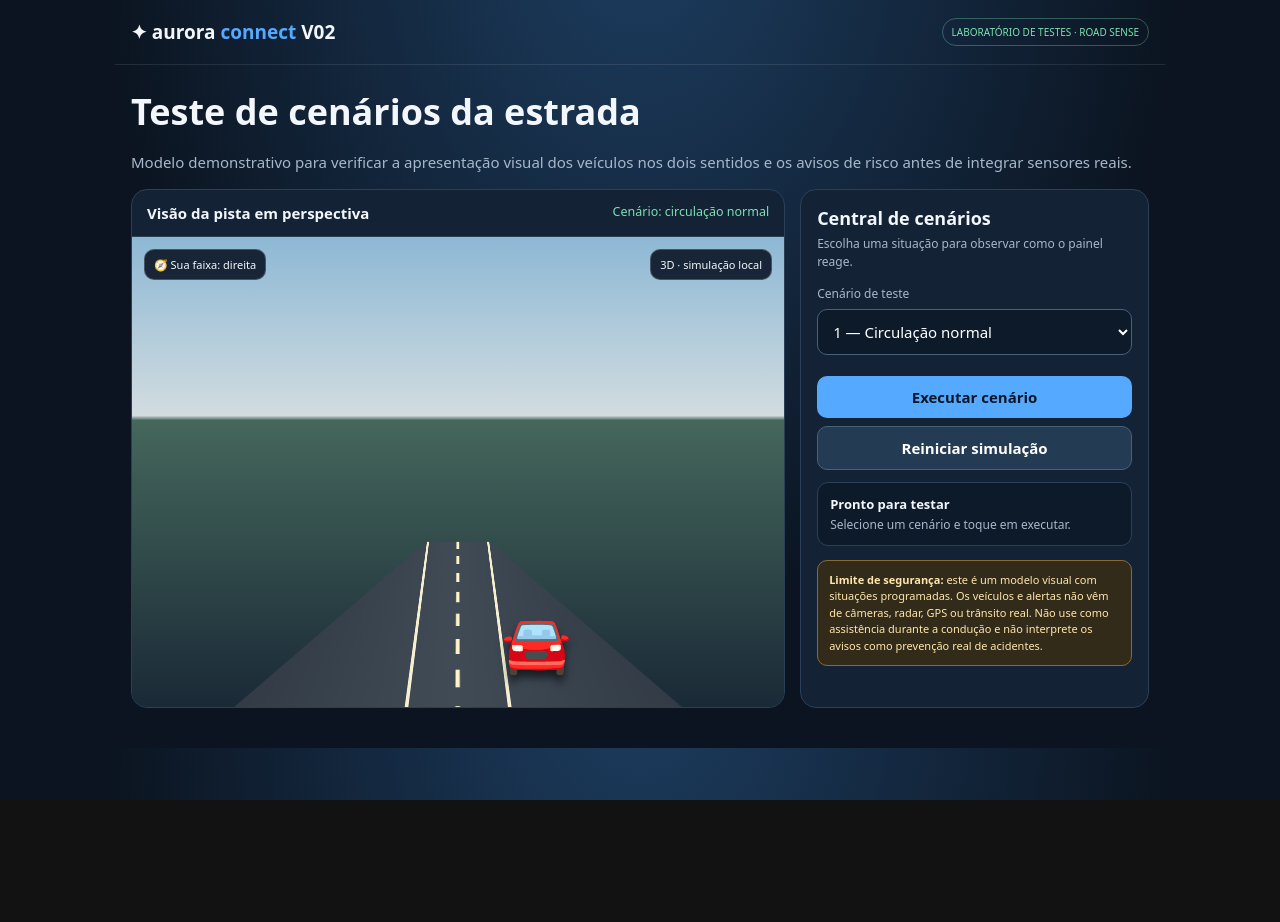
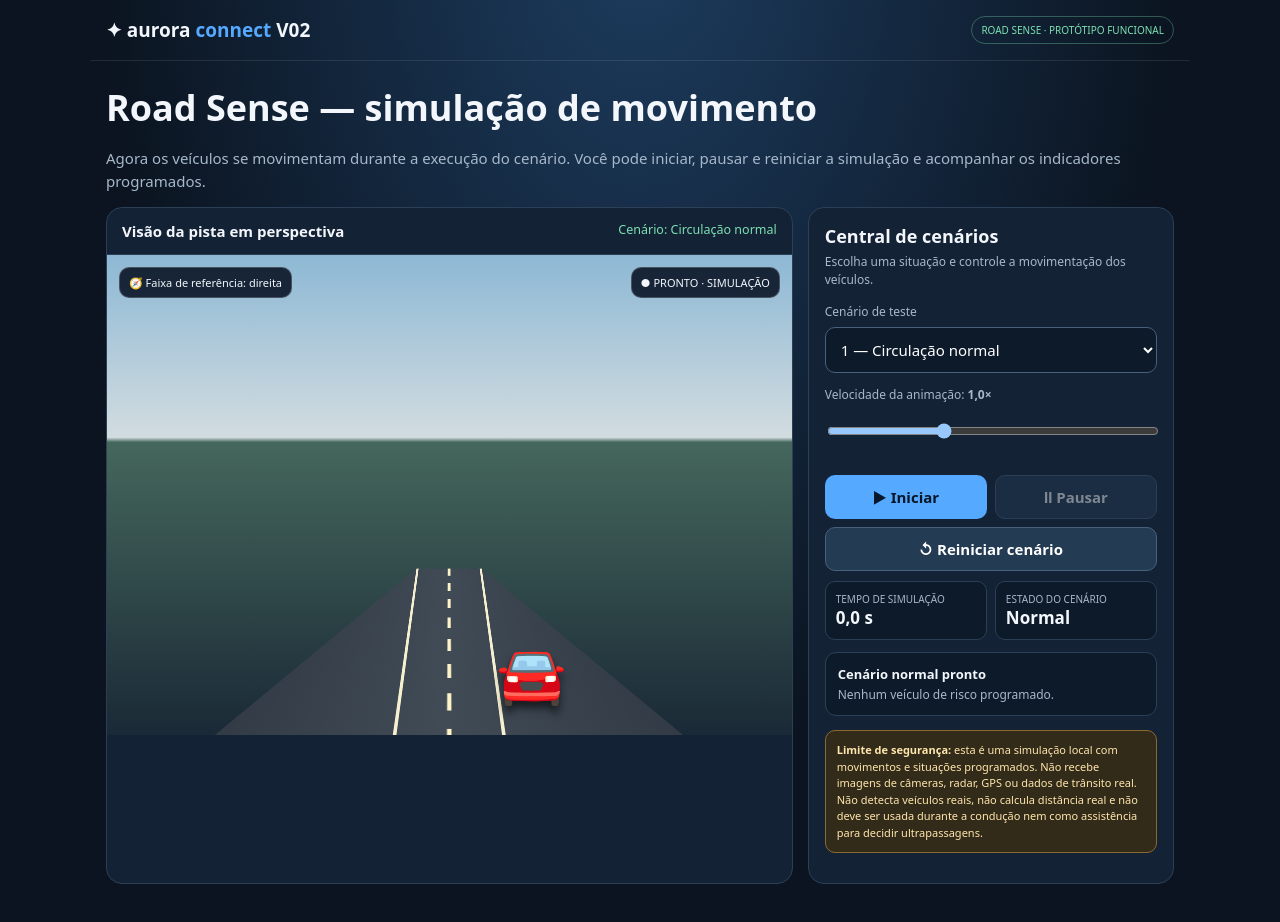
Before and after one commit to alecbomfim-png/Aurora-Connect-v02, a plain HTML site: page projeto/aurora-connect-v02/laboratorio-testes-road-sense.html in a window 1280 px wide. Before the commit the page ends 800 px from the top, so only its background shows below. Drawn offline with Linux system fonts and the light colour scheme.

Commit message:
Implementa movimentação e controles da simulação Road Sense

```diff
--- a/projeto/aurora-connect-v02/laboratorio-testes-road-sense.html
+++ b/projeto/aurora-connect-v02/laboratorio-testes-road-sense.html
@@ -4,53 +4,94 @@
 <meta charset="utf-8">
 <meta name="viewport" content="width=device-width,initial-scale=1">
 <meta name="theme-color" content="#101a27">
-<title>Aurora Connect V02 — Laboratório de Testes Road Sense</title>
+<title>Aurora Connect V02 — Road Sense funcional (simulação)</title>
 <style>
 :root{color-scheme:dark;--bg:#0b1420;--panel:#142235;--line:#2b4057;--blue:#55a9ff;--mint:#7ce0b1;--amber:#ffd16b;--red:#ff7777;--white:#f3f7fc;--muted:#a7b8ca}
 *{box-sizing:border-box}body{margin:0;background:radial-gradient(ellipse at 50% -10%,#1d3d60 0,#0b1420 60%);color:var(--white);font:15px system-ui,-apple-system,sans-serif}
-header,main{max-width:1050px;margin:auto}header{padding:18px 16px;border-bottom:1px solid #ffffff18;display:flex;justify-content:space-between;gap:12px;align-items:center}.brand{font-size:19px;font-weight:800}.brand span{color:var(--blue)}.tag{font-size:10px;color:var(--mint);border:1px solid #7ce0b155;border-radius:30px;padding:6px 9px}
-main{padding:22px 16px 40px}h1{font-size:clamp(25px,4vw,36px);margin:0 0 7px}p{color:var(--muted);line-height:1.5}.layout{display:grid;grid-template-columns:minmax(0,1.5fr) minmax(260px,.8fr);gap:15px}.stage,.panel{background:#142235;border:1px solid var(--line);border-radius:16px;overflow:hidden}.stage-head{padding:13px 15px;display:flex;justify-content:space-between;gap:8px;border-bottom:1px solid var(--line);font-weight:700}.stage-head small{color:var(--mint);font-weight:500}.scene{height:470px;position:relative;overflow:hidden;background:linear-gradient(#8db8d4 0%,#d2dce0 38%,#45675c 39%,#1a2936 100%)}
+header,main{max-width:1100px;margin:auto}header{padding:16px;border-bottom:1px solid #ffffff18;display:flex;justify-content:space-between;gap:12px;align-items:center}.brand{font-size:19px;font-weight:800}.brand span{color:var(--blue)}.tag{font-size:10px;color:var(--mint);border:1px solid #7ce0b155;border-radius:30px;padding:6px 9px}
+main{padding:22px 16px 40px}h1{font-size:clamp(25px,4vw,36px);margin:0 0 7px}p{color:var(--muted);line-height:1.5}.layout{display:grid;grid-template-columns:minmax(0,1.5fr) minmax(270px,.8fr);gap:15px}.stage,.panel{background:#142235;border:1px solid var(--line);border-radius:16px;overflow:hidden}.stage-head{padding:13px 15px;display:flex;justify-content:space-between;gap:8px;border-bottom:1px solid var(--line);font-weight:700}.stage-head small{color:var(--mint);font-weight:500}.scene{height:480px;position:relative;overflow:hidden;background:linear-gradient(#8db8d4 0%,#d2dce0 38%,#45675c 39%,#1a2936 100%)}
 .road{position:absolute;left:50%;bottom:-8%;width:82%;height:92%;transform:translateX(-50%) perspective(230px) rotateX(28deg);transform-origin:bottom;background:linear-gradient(90deg,#303944,#414b56 49%,#303944);clip-path:polygon(39% 0,61% 0,100% 100%,0 100%)}
 .road:before,.road:after{content:"";position:absolute;top:0;bottom:0;width:4px;background:#f6f0d0}.road:before{left:39%}.road:after{right:39%}.center{position:absolute;top:0;bottom:0;left:50%;width:5px;background:repeating-linear-gradient(to bottom,#fff3c8 0 28px,transparent 28px 55px);transform:translateX(-50%)}
-.car{position:absolute;z-index:3;font-size:clamp(32px,5vw,48px);transform:translateX(-50%);filter:drop-shadow(0 7px 4px #0009);transition:all .5s}.ego{left:62%;bottom:28px;font-size:56px}.opposite{left:39%;top:30%;opacity:0}.lead{left:62%;top:25%;opacity:0}.hud{position:absolute;z-index:5;top:12px;left:12px;right:12px;display:flex;justify-content:space-between;gap:8px;flex-wrap:wrap}.pill{background:#0b1728e8;border:1px solid #ffffff35;padding:7px 9px;border-radius:10px;font-size:11px}
-.alert{display:none;position:absolute;z-index:6;left:50%;top:51%;transform:translate(-50%,-50%);width:min(88%,340px);padding:14px;text-align:center;border-radius:13px;background:#411e22ed;border:1px solid var(--red);box-shadow:0 8px 30px #0009}.alert.show{display:block}.alert strong{display:block}.alert small{color:#ffd5d5}
-.panel{padding:16px}.panel h2{margin:0 0 5px;font-size:18px}.panel p{font-size:12px;margin:0 0 14px}.field{margin:13px 0}.field label{display:block;font-size:12px;color:var(--muted);margin-bottom:7px}select,button{width:100%;padding:11px;border-radius:10px;font:inherit}select{background:#0d1a2a;color:white;border:1px solid #45617d}button{border:0;background:var(--blue);color:#071729;font-weight:750;cursor:pointer;margin-top:8px}button.secondary{background:#243b54;color:white;border:1px solid #45617d}button:focus-visible,select:focus-visible{outline:3px solid white;outline-offset:2px}.status{padding:12px;border-radius:11px;background:#0d1a2a;border:1px solid var(--line);margin-top:12px}.status b{display:block;font-size:13px}.status span{font-size:12px;color:var(--muted)}.note{font-size:11px!important;color:#ffe6ad!important;background:#332b19;border:1px solid #8a6a31;padding:11px;border-radius:10px;margin-top:14px!important}
-@media(max-width:720px){.layout{grid-template-columns:1fr}.scene{height:410px}.tag{max-width:120px;text-align:center}}
+.car{position:absolute;z-index:3;font-size:clamp(32px,5vw,48px);transform:translateX(-50%);filter:drop-shadow(0 7px 4px #0009);will-change:top,left}.ego{left:62%;bottom:25px;font-size:56px}.opposite{left:39%;top:5%;opacity:0}.lead{left:62%;top:10%;opacity:0}.hud{position:absolute;z-index:5;top:12px;left:12px;right:12px;display:flex;justify-content:space-between;gap:8px;flex-wrap:wrap}.pill{background:#0b1728e8;border:1px solid #ffffff35;padding:7px 9px;border-radius:10px;font-size:11px}
+.alert{display:none;position:absolute;z-index:6;left:50%;top:51%;transform:translate(-50%,-50%);width:min(88%,360px);padding:14px;text-align:center;border-radius:13px;background:#411e22ed;border:1px solid var(--red);box-shadow:0 8px 30px #0009}.alert.show{display:block}.alert strong{display:block}.alert small{color:#ffd5d5}
+.panel{padding:16px}.panel h2{margin:0 0 5px;font-size:18px}.panel p{font-size:12px;margin:0 0 14px}.field{margin:13px 0}.field label{display:block;font-size:12px;color:var(--muted);margin-bottom:7px}select,button,input{width:100%;padding:11px;border-radius:10px;font:inherit}select{background:#0d1a2a;color:white;border:1px solid #45617d}button{border:0;background:var(--blue);color:#071729;font-weight:750;cursor:pointer;margin-top:8px}button.secondary{background:#243b54;color:white;border:1px solid #45617d}button:disabled{opacity:.45;cursor:not-allowed}button:focus-visible,select:focus-visible,input:focus-visible{outline:3px solid white;outline-offset:2px}.controls{display:grid;grid-template-columns:1fr 1fr;gap:8px}.status{padding:12px;border-radius:11px;background:#0d1a2a;border:1px solid var(--line);margin-top:12px}.status b{display:block;font-size:13px}.status span{font-size:12px;color:var(--muted)}.metrics{display:grid;grid-template-columns:1fr 1fr;gap:8px;margin-top:10px}.metric{padding:10px;border-radius:10px;background:#0d1a2a;border:1px solid var(--line)}.metric small{display:block;color:var(--muted);font-size:10px}.metric strong{font-size:17px}.note{font-size:11px!important;color:#ffe6ad!important;background:#332b19;border:1px solid #8a6a31;padding:11px;border-radius:10px;margin-top:14px!important}
+@media(max-width:720px){.layout{grid-template-columns:1fr}.scene{height:410px}.tag{max-width:130px;text-align:center}}
 </style>
 </head>
 <body>
-<header><div class="brand">✦ aurora <span>connect</span> V02</div><div class="tag">LABORATÓRIO DE TESTES · ROAD SENSE</div></header>
+<header><div class="brand">✦ aurora <span>connect</span> V02</div><div class="tag">ROAD SENSE · PROTÓTIPO FUNCIONAL</div></header>
 <main>
-<h1>Teste de cenários da estrada</h1>
-<p>Modelo demonstrativo para verificar a apresentação visual dos veículos nos dois sentidos e os avisos de risco antes de integrar sensores reais.</p>
+<h1>Road Sense — simulação de movimento</h1>
+<p>Agora os veículos se movimentam durante a execução do cenário. Você pode iniciar, pausar e reiniciar a simulação e acompanhar os indicadores programados.</p>
 <div class="layout">
 <section class="stage"><div class="stage-head"><span>Visão da pista em perspectiva</span><small id="sceneName">Cenário: circulação normal</small></div>
-<div class="scene" role="img" aria-label="Simulação visual de uma rodovia com duas faixas e veículos ilustrativos">
+<div class="scene" role="img" aria-label="Simulação de rodovia em perspectiva com veículos animados">
 <div class="road"><div class="center"></div></div>
-<div class="hud"><div class="pill">🧭 Sua faixa: direita</div><div class="pill">3D · simulação local</div></div>
-<div class="car ego">🚘</div><div class="car opposite" id="opposite">🚗</div><div class="car lead" id="lead">🚙</div>
+<div class="hud"><div class="pill">🧭 Faixa de referência: direita</div><div class="pill" id="runState">● PRONTO · SIMULAÇÃO</div></div>
+<div class="car ego" aria-hidden="true">🚘</div><div class="car opposite" id="opposite" aria-hidden="true">🚗</div><div class="car lead" id="lead" aria-hidden="true">🚙</div>
 <div class="alert" id="alert" role="alert"><strong id="alertTitle">⚠ Atenção</strong><small id="alertText">Aviso demonstrativo.</small></div>
 </div></section>
-<aside class="panel"><h2>Central de cenários</h2><p>Escolha uma situação para observar como o painel reage.</p>
-<div class="field"><label for="scenario">Cenário de teste</label><select id="scenario"><option value="normal">1 — Circulação normal</option><option value="opposite">2 — Veículo vindo em sentido contrário</option><option value="overtake">3 — Tentativa de ultrapassagem com veículo oposto</option><option value="lead">4 — Veículo à frente na mesma faixa</option></select></div>
-<button id="run">Executar cenário</button><button class="secondary" id="reset">Reiniciar simulação</button>
-<div class="status" aria-live="polite"><b id="statusTitle">Pronto para testar</b><span id="statusText">Selecione um cenário e toque em executar.</span></div>
-<p class="note"><b>Limite de segurança:</b> este é um modelo visual com situações programadas. Os veículos e alertas não vêm de câmeras, radar, GPS ou trânsito real. Não use como assistência durante a condução e não interprete os avisos como prevenção real de acidentes.</p>
+<aside class="panel"><h2>Central de cenários</h2><p>Escolha uma situação e controle a movimentação dos veículos.</p>
+<div class="field"><label for="scenario">Cenário de teste</label><select id="scenario"><option value="normal">1 — Circulação normal</option><option value="opposite">2 — Veículo em sentido contrário</option><option value="overtake">3 — Tentativa de ultrapassagem arriscada</option><option value="lead">4 — Veículo à frente</option></select></div>
+<div class="field"><label for="speed">Velocidade da animação: <strong id="speedValue">1,0×</strong></label><input id="speed" type="range" min="0.5" max="2" step="0.5" value="1"></div>
+<div class="controls"><button id="start">▶ Iniciar</button><button class="secondary" id="pause" disabled>Ⅱ Pausar</button></div>
+<button class="secondary" id="reset">↺ Reiniciar cenário</button>
+<div class="metrics"><div class="metric"><small>TEMPO DE SIMULAÇÃO</small><strong id="clock">0,0 s</strong></div><div class="metric"><small>ESTADO DO CENÁRIO</small><strong id="risk">Normal</strong></div></div>
+<div class="status" aria-live="polite"><b id="statusTitle">Pronto para testar</b><span id="statusText">Escolha um cenário e toque em iniciar.</span></div>
+<p class="note"><b>Limite de segurança:</b> esta é uma simulação local com movimentos e situações programados. Não recebe imagens de câmeras, radar, GPS ou dados de trânsito real. Não detecta veículos reais, não calcula distância real e não deve ser usada durante a condução nem como assistência para decidir ultrapassagens.</p>
 </aside>
 </div></main>
 <script>
+(()=>{
+'use strict';
 const $=id=>document.getElementById(id);
-function reset(){ $('opposite').style.opacity='0';$('lead').style.opacity='0';$('opposite').style.top='30%';$('opposite').style.left='39%';$('lead').style.top='25%';$('alert').classList.remove('show');$('sceneName').textContent='Cenário: circulação normal';$('statusTitle').textContent='Simulação reiniciada';$('statusText').textContent='Nenhum risco ilustrativo ativo.'; }
-$('run').addEventListener('click',()=>{
- reset();
- const s=$('scenario').value;
- if(s==='normal'){$('sceneName').textContent='Cenário: circulação normal';$('statusTitle').textContent='Condição demonstrativa normal';$('statusText').textContent='Nenhum veículo de risco foi apresentado neste cenário.';return;}
- if(s==='opposite'){$('opposite').style.opacity='1';$('opposite').style.top='54%';$('alertTitle').textContent='⚠ Veículo em sentido contrário';$('alertText').textContent='Objeto ilustrativo na faixa oposta. Não é detecção real.';$('statusTitle').textContent='Veículo oposto representado';$('statusText').textContent='O painel apresenta um aviso visual de atenção.';}
- if(s==='overtake'){$('opposite').style.opacity='1';$('opposite').style.top='52%';$('opposite').style.left='48%';$('alertTitle').textContent='⛔ Ultrapassagem — risco ilustrativo';$('alertText').textContent='Cenário simulado: veículo oposto próximo. Não tente ultrapassar.';$('statusTitle').textContent='Alerta de risco de ultrapassagem';$('statusText').textContent='A simulação destaca a aproximação de um veículo no sentido contrário.';}
- if(s==='lead'){$('lead').style.opacity='1';$('lead').style.top='43%';$('alertTitle').textContent='⚠ Veículo à frente';$('alertText').textContent='Representação visual de veículo na mesma faixa.';$('statusTitle').textContent='Veículo à frente representado';$('statusText').textContent='Cenário visual para futura avaliação de distância e aproximação.';}
- if(s!=='normal')$('alert').classList.add('show');
+const state={scenario:'normal',running:false,elapsed:0,last:0,raf:0,speed:1,alerted:false};
+function setStatus(title,message,risk){$('statusTitle').textContent=title;$('statusText').textContent=message;$('risk').textContent=risk;}
+function stop(){state.running=false;if(state.raf)cancelAnimationFrame(state.raf);state.raf=0;$('start').disabled=false;$('pause').disabled=true;$('runState').textContent='Ⅱ PAUSADO';}
+function reset(){
+ stop();state.elapsed=0;state.alerted=false;state.last=0;
+ $('opposite').style.opacity='0';$('lead').style.opacity='0';
+ $('opposite').style.top='5%';$('opposite').style.left='39%';$('lead').style.top='10%';$('lead').style.left='62%';
+ $('alert').classList.remove('show');$('clock').textContent='0,0 s';$('runState').textContent='● PRONTO · SIMULAÇÃO';
+ $('sceneName').textContent='Cenário: '+$('scenario').selectedOptions[0].text.replace(/^\d+ — /,'');
+ if(state.scenario==='normal')setStatus('Cenário normal pronto','Nenhum veículo de risco programado.','Normal');
+ else setStatus('Cenário carregado','Toque em iniciar para movimentar os veículos ilustrativos.','Aguardando');
+}
+function showAlert(title,message){$('alertTitle').textContent=title;$('alertText').textContent=message;$('alert').classList.add('show');}
+function frame(now){
+ if(!state.running)return;
+ if(!state.last)state.last=now;
+ const dt=Math.min((now-state.last)/1000,.05)*state.speed;state.last=now;state.elapsed+=dt;
+ const t=state.elapsed;
+ $('clock').textContent=t.toFixed(1).replace('.',',')+' s';
+ if(state.scenario==='opposite'){
+   $('opposite').style.opacity='1';$('opposite').style.top=(5+Math.min(t*10,49))+'%';
+   if(t>2.2&&!state.alerted){state.alerted=true;showAlert('⚠ Veículo em sentido contrário','Aproximação ilustrativa programada. Não é detecção real.');setStatus('Veículo oposto em movimento','Aviso visual acionado pelo roteiro de simulação.','Atenção');}
+ }
+ if(state.scenario==='overtake'){
+   $('opposite').style.opacity='1';$('opposite').style.left=(48-Math.min(t*2,8))+'%';$('opposite').style.top=(8+Math.min(t*12,45))+'%';
+   if(t>1.4&&!state.alerted){state.alerted=true;showAlert('⛔ Ultrapassagem — risco ilustrativo','Veículo oposto aproximando-se no cenário. Não tente ultrapassar.');setStatus('Risco de ultrapassagem simulado','Alerta acionado por evento programado.','Risco alto');}
+ }
+ if(state.scenario==='lead'){
+   $('lead').style.opacity='1';$('lead').style.top=(10+Math.min(t*8,34))+'%';
+   if(t>2&&!state.alerted){state.alerted=true;showAlert('⚠ Veículo à frente','Aproximação visual programada; sem medição real de distância.');setStatus('Veículo à frente em movimento','Cenário para futura avaliação com sensores validados.','Atenção');}
+ }
+ if(t>=9){stop();$('runState').textContent='✓ CENÁRIO CONCLUÍDO';setStatus('Cenário concluído','Toque em reiniciar para repetir a simulação.',$('risk').textContent);return;}
+ state.raf=requestAnimationFrame(frame);
+}
+$('scenario').addEventListener('change',()=>{state.scenario=$('scenario').value;reset();});
+$('speed').addEventListener('input',e=>{state.speed=Number(e.target.value);$('speedValue').textContent=state.speed.toFixed(1).replace('.',',')+'×';});
+$('start').addEventListener('click',()=>{
+ if(state.running)return;
+ if(state.elapsed>=9)reset();
+ state.running=true;state.last=0;$('start').disabled=true;$('pause').disabled=false;$('runState').textContent='● SIMULAÇÃO EM ANDAMENTO';
+ setStatus('Simulação em andamento','Os elementos visuais estão se movimentando.','Em execução');
+ state.raf=requestAnimationFrame(frame);
 });
+$('pause').addEventListener('click',()=>{stop();setStatus('Simulação pausada','O movimento foi interrompido. Toque em iniciar para continuar.','Pausado');});
 $('reset').addEventListener('click',reset);
+state.scenario=$('scenario').value;reset();
+})();
 </script>
 </body>
 </html>
```
